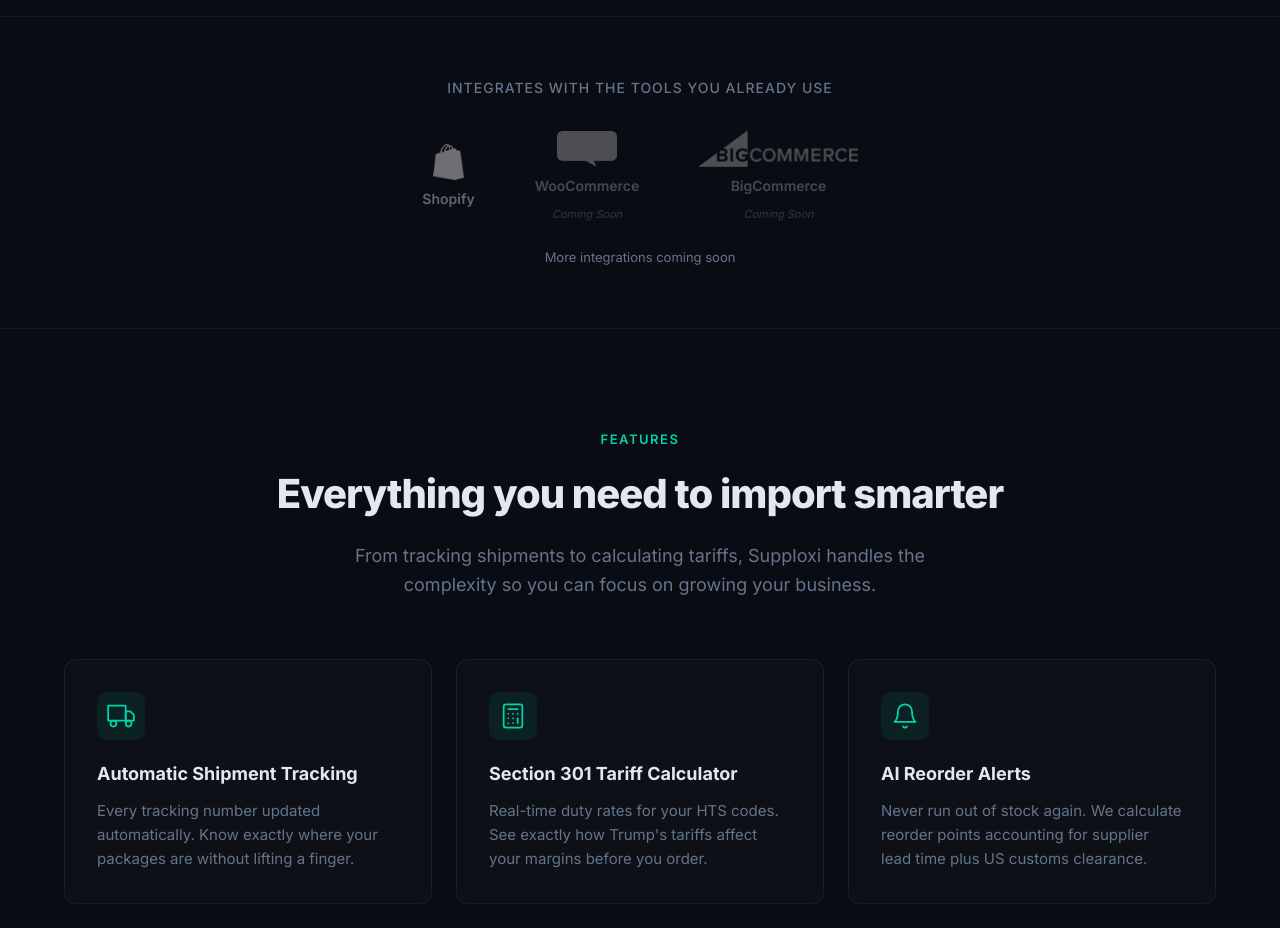
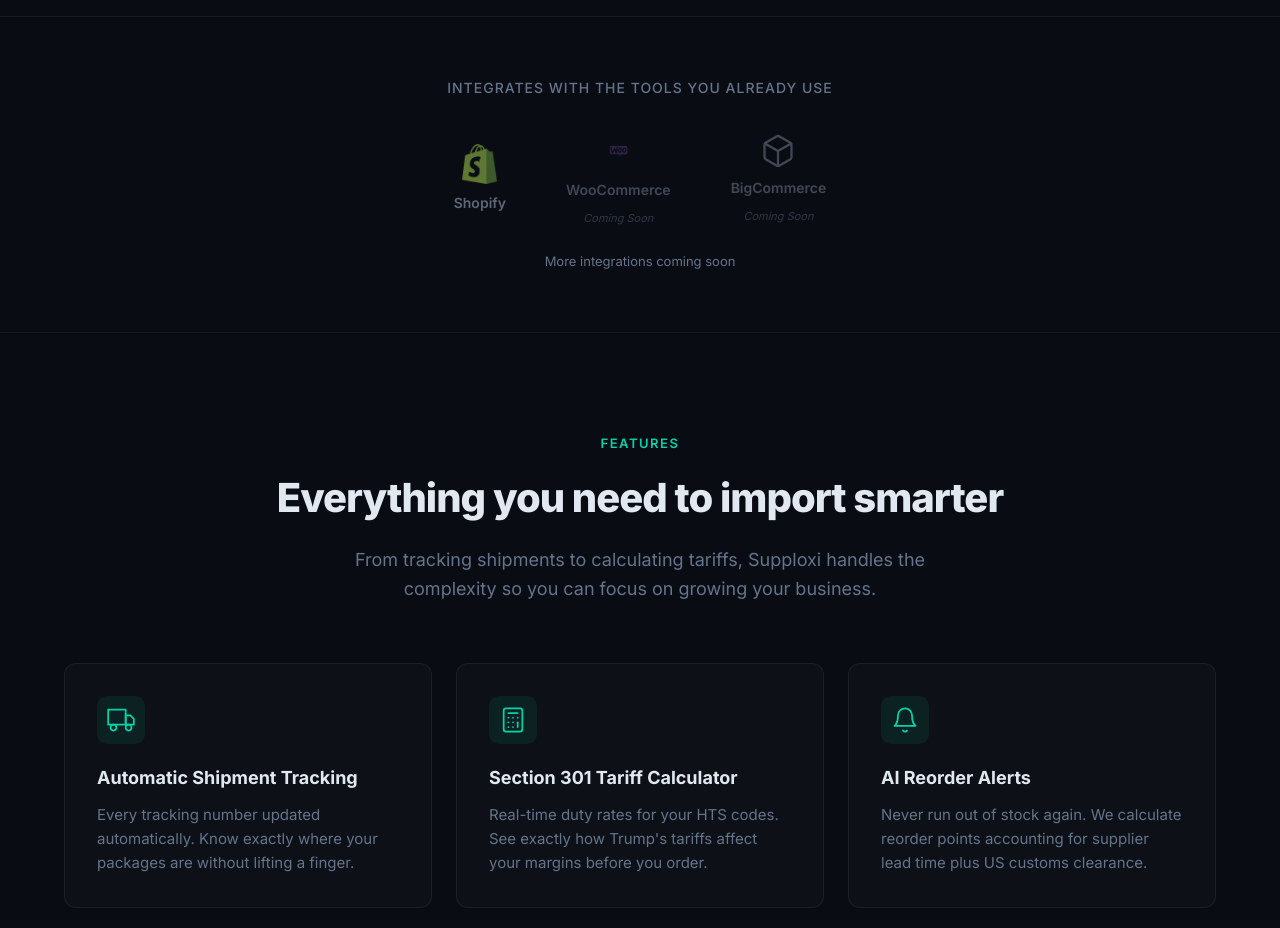
Before and after one commit to Supploxi/supploxi, a Next.js app: page / in a window 1280 px wide. Shown: the part 900-1828 px from the top of the page. Built offline with nearby package versions, Linux system fonts and the light colour scheme.

Commit message:
fix: platform logos updated with new PNGs
Replace Shopify and WooCommerce logos with new uploads.
BigCommerce uses generic icon placeholder for now.

Co-Authored-By: Claude Opus 4.6 <noreply@anthropic.com>

```diff
--- a/components/LogoBar.jsx
+++ b/components/LogoBar.jsx
@@ -75,16 +75,20 @@ export default function LogoBar() {
             <p className="logobar-title">Integrates with the tools you already use</p>
             <div className="logos">
               <div className="logo-item" style={{opacity: 0.6}}>
-                <img src="/images/shopify.png" alt="Shopify" style={{height: '36px', filter: 'brightness(0) invert(0.7)'}} />
+                <img src="/images/shopify.png" alt="Shopify" style={{height: '40px', objectFit: 'contain'}} />
                 <span className="logo-name">Shopify</span>
               </div>
               <div className="logo-item">
-                <img src="/images/woocommerce.png" alt="WooCommerce" style={{height: '36px', filter: 'brightness(0) invert(0.7)'}} />
+                <img src="/images/woocommerce.png" alt="WooCommerce" style={{height: '40px', objectFit: 'contain', opacity: 0.8}} />
                 <span className="logo-name">WooCommerce</span>
                 <span className="logo-soon">Coming Soon</span>
               </div>
               <div className="logo-item">
-                <img src="/images/bigcommerce.png" alt="BigCommerce" style={{height: '36px', filter: 'brightness(0) invert(0.7)'}} />
+                <svg width="40" height="40" viewBox="0 0 24 24" fill="none" stroke="#94a3b8" strokeWidth="1.5" strokeLinecap="round" strokeLinejoin="round">
+                  <path d="M21 16V8a2 2 0 0 0-1-1.73l-7-4a2 2 0 0 0-2 0l-7 4A2 2 0 0 0 3 8v8a2 2 0 0 0 1 1.73l7 4a2 2 0 0 0 2 0l7-4A2 2 0 0 0 21 16z"/>
+                  <polyline points="3.27 6.96 12 12.01 20.73 6.96"/>
+                  <line x1="12" y1="22.08" x2="12" y2="12"/>
+                </svg>
                 <span className="logo-name">BigCommerce</span>
                 <span className="logo-soon">Coming Soon</span>
               </div>
```
Also changed, not shown: public/images/shopify.png, public/images/woocommerce.png.
